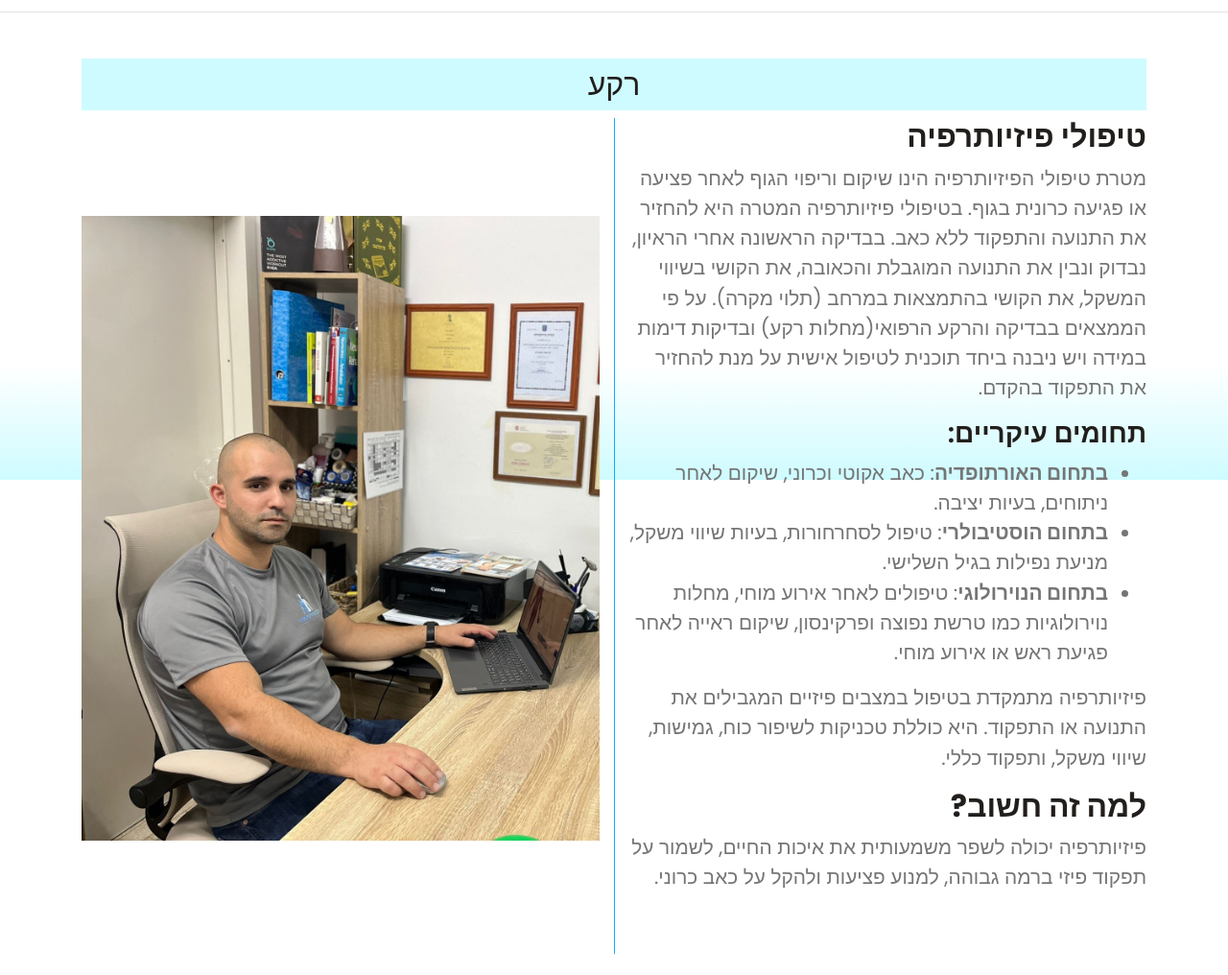
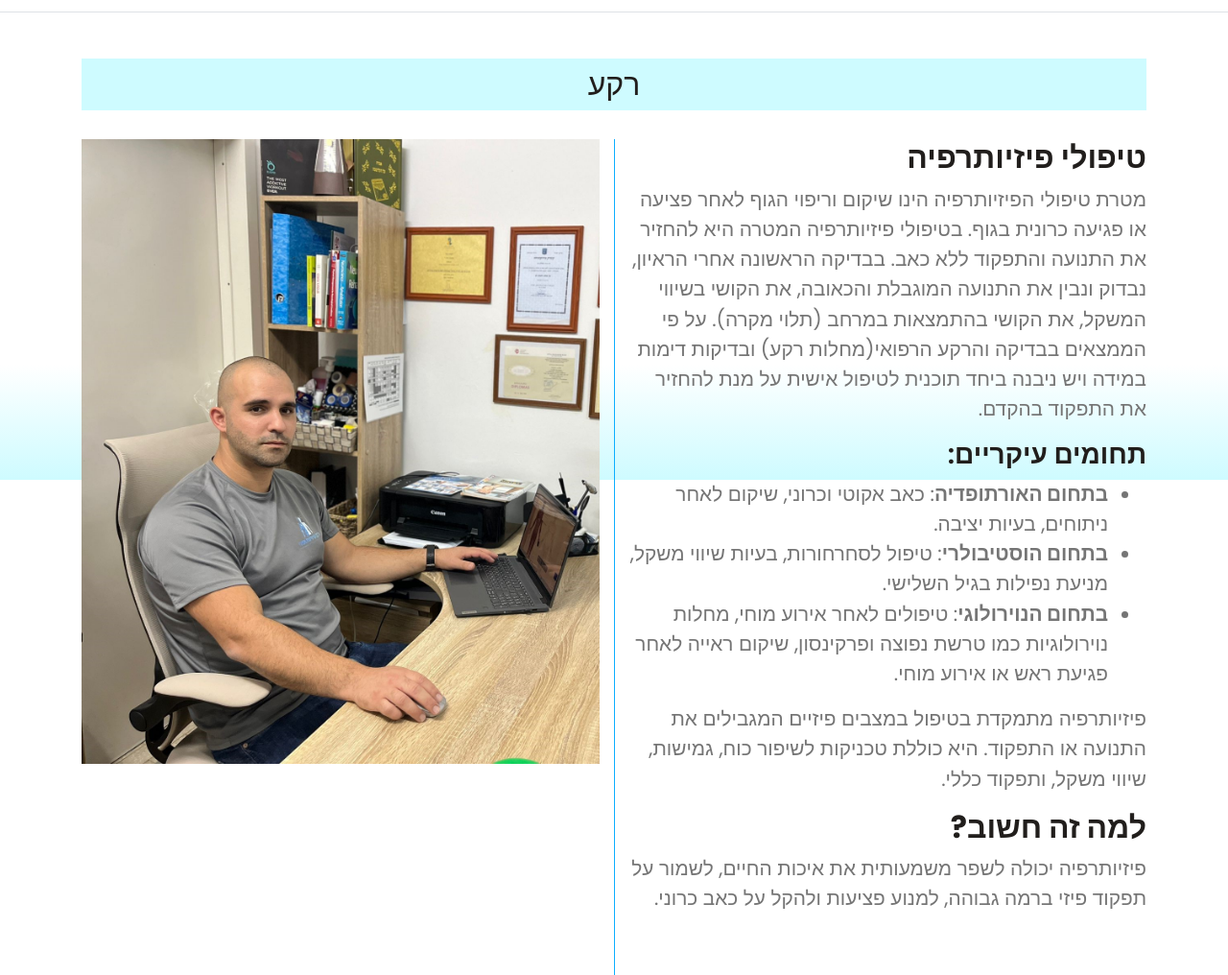
Before and after one commit to danielLublinsky/ram-physiotherapy, a website with bundled scripts: page public/index.html in a window 1280 px wide. Shown: the part 1100-2116 px from the top of the page at 96% size. Built offline with nearby package versions, Linux system fonts and the light colour scheme.

Commit message:
visual fix

```diff
--- a/public/components/markdown-textBlock.html
+++ b/public/components/markdown-textBlock.html
@@ -2,11 +2,11 @@
   <div class="container py-4">
     <h6
       class="d-block text-uppercase py-2 px-4 text-black markdown-title bg-light text-center"
-      style="font-size: 2em; font-weight: bold;">
+      style="font-size: 2em; font-weight: bold; margin-bottom: 20px;">
     </h6>
-    <div class="row align-items-center flex-column-reverse flex-lg-row">
+    <div class="row align-items-stretch flex-column-reverse flex-lg-row">
       <!-- Left Section (Image) -->
-      <div class="col-lg-6 markdown-textLeft" dir="rtl" style="text-align: right;">
+      <div class="col-lg-6 markdown-textLeft d-flex flex-column" dir="rtl" style="text-align: right; margin-top: 10px;">
         <img
         class="img-fluid w-100 markdown-imgLeft"
         src=""
@@ -16,7 +16,7 @@
         <div class="markdown-contentLeft" style="text-align: right; font-size: 1.3em;"></div>
       </div>
       <!-- Right Section (Text Content) -->
-      <div class="col-lg-6 markdown-textRight pb-5 border-left border-primary" dir="rtl" style="text-align: right;">
+      <div class="col-lg-6 markdown-textRight d-flex flex-column pb-5 border-left border-primary" dir="rtl" style="text-align: right; margin-top: 10px;">
         <img
         class="img-fluid w-100 markdown-imgRight"
         src=""
```
